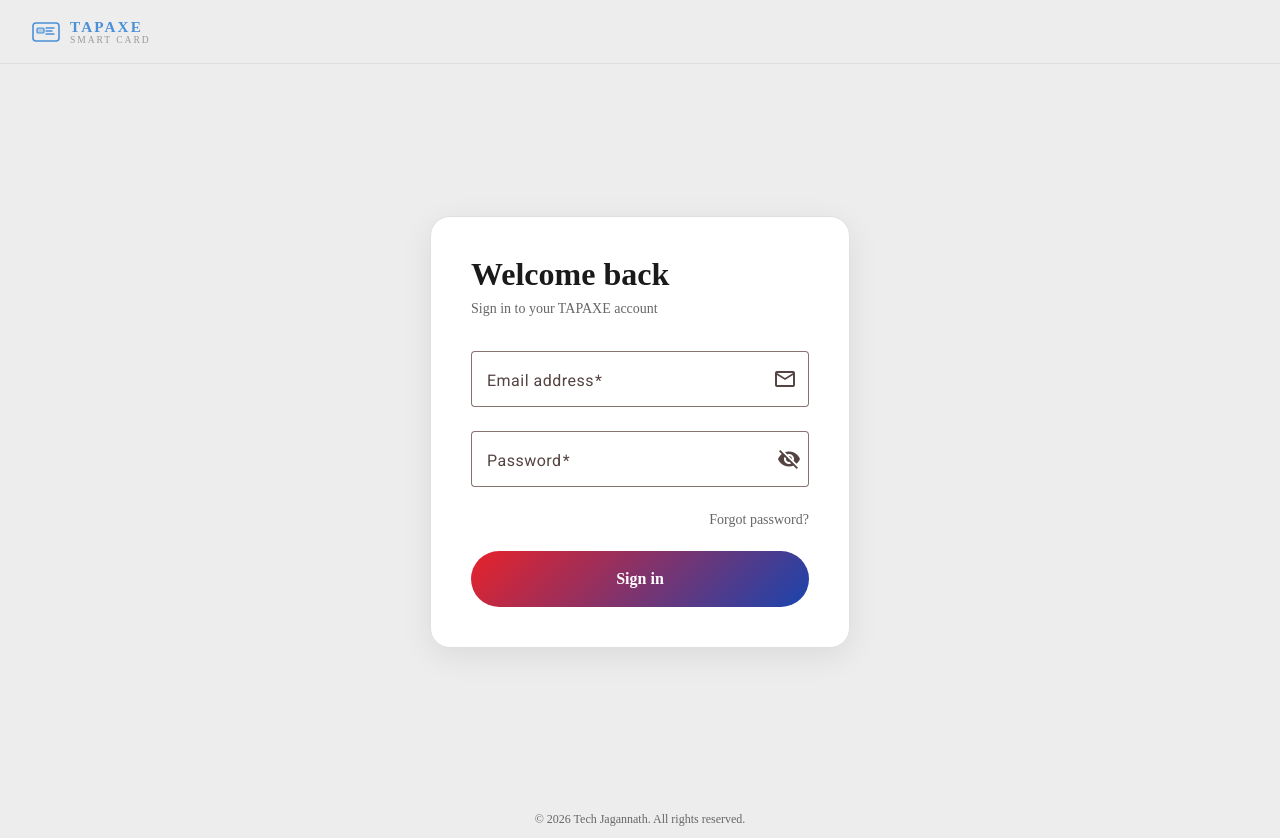
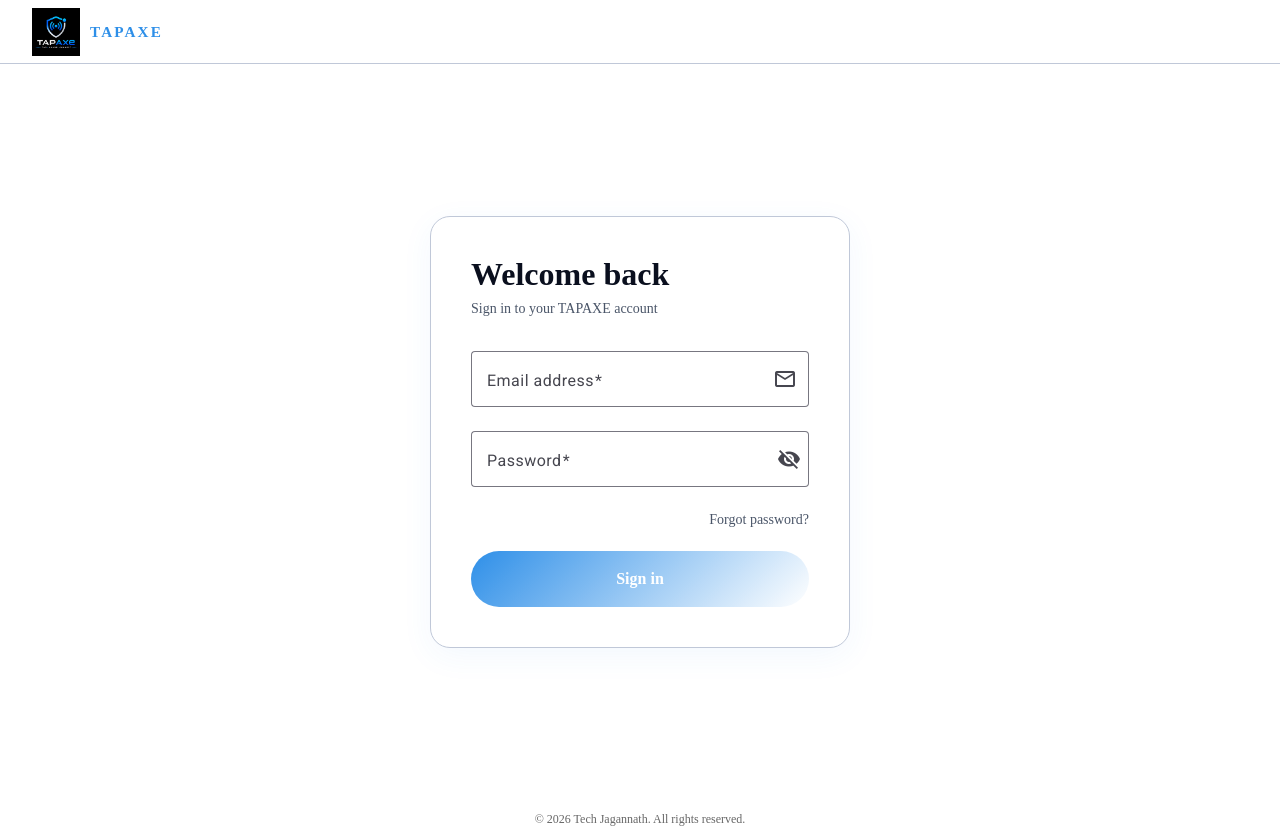
Before and after one commit to BasawarajBiradar/digital_details_frontend_techJagannath, an Angular app: page /login in a window 1280 px wide. Built offline with nearby package versions, Linux system fonts and the light colour scheme.

Commit message:
Updated TAPAXE : logo, fav icon and brand colours

```diff
--- a/src/app/features/school-admin/student-detail-dialog/student-detail-dialog.scss
+++ b/src/app/features/school-admin/student-detail-dialog/student-detail-dialog.scss
@@ -81,14 +81,14 @@
   overflow: hidden;
 
   &__band {
-    background: var(--color-primary);
+    background: var(--gradient-brand);
     padding: 12px 20px;
     display: flex;
     align-items: center;
     gap: 12px;
 
     &--emergency {
-      background: var(--color-error, #c0392b);
+      background: var(--gradient-brand);
     }
   }
 
--- a/src/app/features/student/student-dashboard/student-dashboard.scss
+++ b/src/app/features/student/student-dashboard/student-dashboard.scss
@@ -43,14 +43,14 @@
   overflow: hidden;
 
   &__band {
-    background: var(--color-primary);
+    background: var(--gradient-brand);
     padding: 12px 20px;
     display: flex;
     align-items: center;
     gap: 12px;
 
     &--emergency {
-      background: var(--color-error, #c0392b);
+     background: var(--gradient-brand);
     }
   }
 
@@ -285,7 +285,7 @@
   gap: 8px;
   width: 100%;
   padding: 10px 16px;
-  background: var(--color-primary);
+  background: var(--gradient-brand);
   color: #fff;
   border: none;
   border-radius: 10px;
--- a/src/app/shared/components/navbar/navbar.html
+++ b/src/app/shared/components/navbar/navbar.html
@@ -2,18 +2,10 @@
 <nav class="navbar">
   <div class="navbar__brand">
     <a class="navbar__logo" href="/">
-      <svg class="navbar__logo-icon" viewBox="0 0 28 28" fill="none" xmlns="http://www.w3.org/2000/svg">
-        <rect x="1" y="5" width="26" height="18" rx="3" stroke="currentColor" stroke-width="1.6"/>
-        <rect x="5" y="10" width="7" height="5" rx="1" fill="currentColor" opacity="0.35"/>
-        <rect x="5" y="10" width="7" height="5" rx="1" stroke="currentColor" stroke-width="1.2"/>
-        <line x1="14" y1="10" x2="22" y2="10" stroke="currentColor" stroke-width="1.4" stroke-linecap="round"/>
-        <line x1="14" y1="13" x2="20" y2="13" stroke="currentColor" stroke-width="1.4" stroke-linecap="round"/>
-        <line x1="14" y1="16" x2="22" y2="16" stroke="currentColor" stroke-width="1.4" stroke-linecap="round"/>
-      </svg>
-      <span class="navbar__logo-text">
+      <img class="navbar__logo-icon" src="TAPAXE_logo.svg" alt="Tapaxe Logo" />
+      <div class="navbar__logo-text">
         <span class="navbar__logo-main">TAPAXE</span>
-        <span class="navbar__logo-sub">SMART CARD</span>
-      </span>
+      </div>
     </a>
   </div>
 </nav>
--- a/src/app/shared/components/navbar/navbar.scss
+++ b/src/app/shared/components/navbar/navbar.scss
@@ -21,9 +21,8 @@
   }
 
 &__logo-icon {
-    width: clamp(22px, 3vw, 28px);
-    height: clamp(22px, 3vw, 28px);
-    color: var(--color-brand-blue);
+  width: clamp(36px, 5vw, 48px);
+  height: clamp(36px, 5vw, 48px);
   flex-shrink: 0;
   transition: transform 0.25s ease;
 
@@ -43,14 +42,6 @@
   font-size: clamp(0.75rem, 2vw, 0.95rem);
   font-weight: 800;
   letter-spacing: 0.14em;
-    color: var(--color-brand-blue);
-  }
-
-  &__logo-sub {
-    font-size: clamp(0.5rem, 1.2vw, 0.6rem);
-    font-weight: 500;
-    letter-spacing: 0.2em;
-    text-transform: uppercase;
-    color: var(--color-text-subtle);
+  color: var(--color-primary);
 }
 }
--- a/src/index.html
+++ b/src/index.html
@@ -5,7 +5,7 @@
     <title>TAPAXE </title>
     <base href="/" />
     <meta name="viewport" content="width=device-width, initial-scale=1" />
-    <link rel="icon" type="image/svg+xml" href="/favicon.svg?v=2" />
+    <link rel="icon" type="image/svg+xml" href="TAPAXE_logo.svg" />
     <link rel="preconnect" href="https://fonts.googleapis.com" />
     <link rel="preconnect" href="https://fonts.gstatic.com" crossorigin />
     <link
--- a/src/styles.scss
+++ b/src/styles.scss
@@ -12,27 +12,42 @@ body {
   @include mat.theme((
     color: (
       theme-type: light,
-      primary: mat.$red-palette,
-      tertiary: mat.$blue-palette,
+      primary: mat.$blue-palette,
+      tertiary: mat.$cyan-palette,
     )
   ));
 
-  --color-background:     #EDEDED;
-  --color-surface:        #FFFFFF;
-  --color-surface-raised: #F8F8F8;
-  --color-surface-inset:  #F0F0F0;
-  --color-primary:        #E8222A;
-  --color-accent:         #1A44AE;
-  --color-brand-blue:     #4A90D9;
-  --color-text:           #1A1A1A;
-  --color-text-muted:     #666666;
-  --color-text-subtle:    #999999;
-  --color-border:         #E0E0E0;
-  --color-border-strong:  #C8C8C8;
-  --color-shadow:         rgba(0, 0, 0, 0.08);
-  --color-shadow-md:      rgba(0, 0, 0, 0.12);
-  --color-shadow-lg:      rgba(0, 0, 0, 0.18);
-  --color-glow:           rgba(232, 34, 42, 0.12);
+  // ─── TapAxe Brand Tokens ───────────────────────────────────────────────────
+  --color-background:        #FFFFFF;
+  --color-surface:           #FFFFFF;
+  --color-surface-raised:    #F0F8FF;
+  --color-surface-inset:     #E6F4FF;
+
+  --color-primary:           #2E8FE8;          // Sky Blue — buttons, CTAs
+  --color-primary-dark:      #1A6FD4;          // Darker sky for depth
+
+  --color-accent:            #62C8FF;          // Light cyan — highlights
+  --color-accent-bright:     #90DAFF;          // Soft cyan — secondary emphasis
+
+  --color-text:              #0A0F1E;          // Near-black for body text
+  --color-text-muted:        #4A5568;
+  --color-text-subtle:       #8A96AA;
+  --color-text-on-brand:     #FFFFFF;          // White text on sky-blue bg
+
+  --color-border:            #C0C8D8;          // Steel Silver
+  --color-border-strong:     #8A96AA;
+
+  --color-black:             #000000;          // Deep Black — dark sections
+
+  --color-shadow:            rgba(46, 143, 232, 0.06);
+  --color-shadow-md:         rgba(46, 143, 232, 0.10);
+  --color-shadow-lg:         rgba(46, 143, 232, 0.16);
+  --color-glow:              rgba(46, 143, 232, 0.10);
+  --color-glow-cyan:         rgba(98, 200, 255, 0.12);
+
+  // Signature gradient — sky blue → white, use sparingly
+  --gradient-brand:          linear-gradient(90deg, #2E8FE8, #FFFFFF);
+  --gradient-brand-135:      linear-gradient(135deg, #2E8FE8, #FFFFFF);
 
   background-color: var(--color-background);
   color: var(--color-text);
@@ -49,7 +64,7 @@ body {
 
   &--hoverable:hover {
     box-shadow: 0 4px 12px var(--color-shadow-md), 0 12px 32px var(--color-shadow);
-    border-color: var(--color-border-strong);
+    border-color: var(--color-primary);
     transform: translateY(-2px);
   }
 }
@@ -157,6 +172,12 @@ body {
     color: var(--color-primary);
     border: 1px solid color-mix(in srgb, var(--color-primary) 25%, transparent);
   }
+
+  &--accent {
+    background: var(--color-glow-cyan);
+    color: var(--color-accent);
+    border: 1px solid color-mix(in srgb, var(--color-accent) 25%, transparent);
+  }
 }
 
 // ─── Active Badge ─────────────────────────────────────────────────────────────
@@ -176,27 +197,30 @@ body {
 }
 
 // ─── Submit Button ────────────────────────────────────────────────────────────
+// NOTE: gradient ends in white — text colour is white since the sky-blue left
+// half carries the visual weight. Consider var(--color-text) if text looks faint.
 .btn-submit {
   width: 100%;
   padding: clamp(12px, 2vw, 16px);
   font-size: var(--font-base);
   font-weight: 600;
-  color: #fff;
-  background: linear-gradient(135deg, var(--color-primary), var(--color-accent));
+  color: var(--color-text-on-brand);
+  background: var(--gradient-brand-135);
   border: none;
   border-radius: 999px;
   cursor: pointer;
-  transition: opacity 0.2s ease, transform 0.2s ease;
+  transition: opacity 0.2s ease, transform 0.2s ease, box-shadow 0.2s ease;
 
   &:disabled {
-    opacity: 0.6;
+    opacity: 0.5;
     cursor: not-allowed;
     transform: none;
   }
 
   &:not(:disabled):hover {
-    opacity: 0.9;
+    opacity: 0.92;
     transform: translateY(-1px);
+    box-shadow: 0 6px 20px var(--color-shadow-md);
   }
 }
 
@@ -209,19 +233,19 @@ body {
 // ─── Toast Overrides ─────────────────────────────────────────────────────────
 .toast--success,
 .toast--success .mdc-snackbar__surface {
-  background-color: #2e7d32 !important;
+  background-color: #1a7f45 !important;
   color: #fff !important;
 }
 
 .toast--error,
 .toast--error .mdc-snackbar__surface {
-  background-color: #c62828 !important;
+  background-color: #cc2200 !important;
   color: #fff !important;
 }
 
 .toast--info,
 .toast--info .mdc-snackbar__surface {
-  background-color: #1565c0 !important;
+  background-color: var(--color-primary) !important;
   color: #fff !important;
 }
 
@@ -235,7 +259,32 @@ body {
     .mdc-dialog__surface {
       border-radius: 20px !important;
       background: transparent !important;
-      box-shadow: 0 24px 64px rgba(0, 0, 0, 0.18) !important;
+      box-shadow: 0 24px 64px rgba(46, 143, 232, 0.16) !important;
     }
   }
 }
+
+// ─── Material Form Field Overrides ───────────────────────────────────────────
+.mat-mdc-form-field {
+  // Focused outline colour
+  &.mat-focused .mdc-notched-outline__leading,
+  &.mat-focused .mdc-notched-outline__notch,
+  &.mat-focused .mdc-notched-outline__trailing {
+    border-color: var(--color-primary) !important;
+  }
+
+  // Focused label colour
+  &.mat-focused .mdc-floating-label {
+    color: var(--color-primary) !important;
+  }
+
+  // Focused icon colour (matSuffix)
+  &.mat-focused .mat-mdc-form-field-icon-suffix mat-icon {
+    color: var(--color-primary) !important;
+  }
+
+  // Caret (cursor) colour inside input
+  .mat-mdc-input-element {
+    caret-color: var(--color-primary) !important;
+  }
+}
```
Also changed, not shown: public/TAPAXE_logo.svg (added), public/favicon.svg (deleted). Lines whose indentation alone changed are shown as unchanged.
